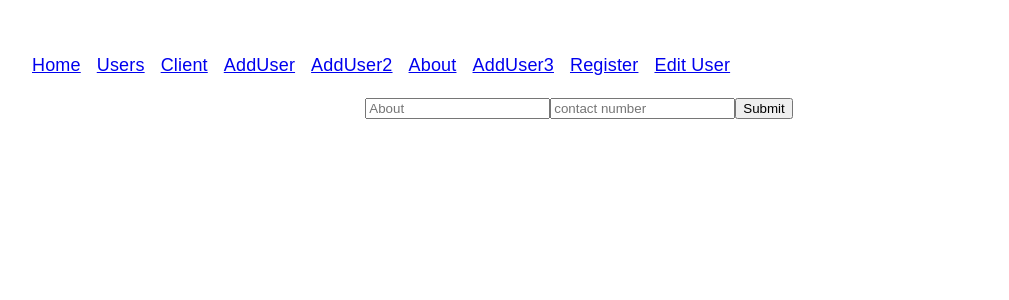
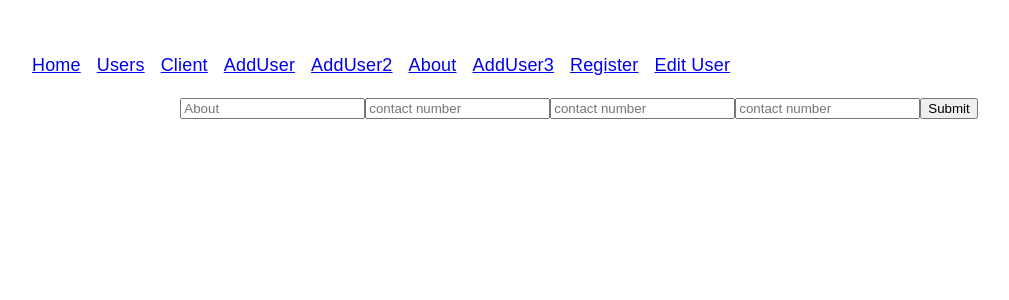
Before and after one commit to VrajSoni2811/learning-react, a React (Vite) app: page /about in a window 1280 px wide. Shown: the top 300 px of the page, without its empty margins (61-1070 px from the left). Built offline with nearby package versions, Linux system fonts and the light colour scheme; a web font is replaced by a local one.

Commit message:
Update About.jsx

```diff
--- a/src/components/About.jsx
+++ b/src/components/About.jsx
@@ -37,6 +37,18 @@
             placeholder="contact number"
             required
             />
+             <input onChange={formik.handleChange}
+            name="contact"
+            type="text"
+            placeholder="contact number"
+            required
+            />
+             <input onChange={formik.handleChange}
+            name="contact"
+            type="text"
+            placeholder="contact number"
+            required
+            />
 
             <button type="submit">Submit</button>
         </form>
```
